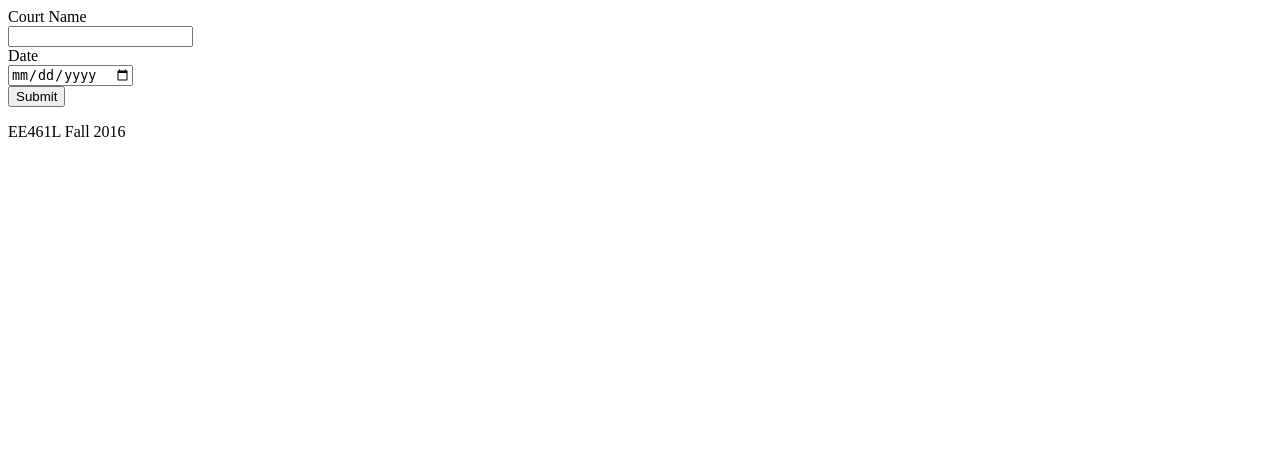
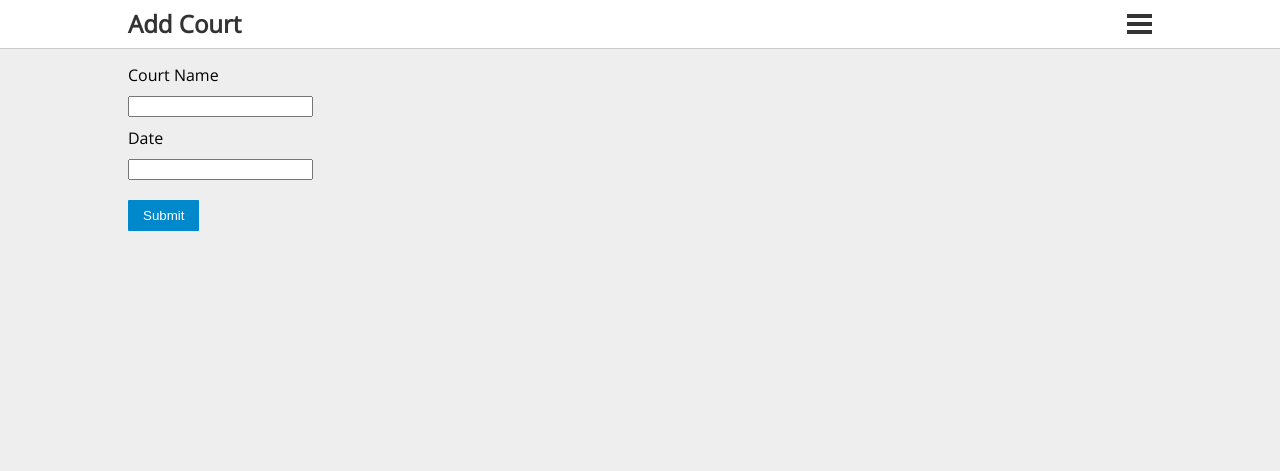
Before and after one commit to ConnorWhite/PickupGame, a PHP site: page /addgame.php in a window 1280 px wide. Shown: the top 471 px of the page. Run offline with PHP 8.4, Linux system fonts and the light colour scheme.

Commit message:
addgame.php styling

```diff
--- a/addgame.php
+++ b/addgame.php
@@ -2,24 +2,27 @@
   include 'DatabaseFacade.php';
   session_start();
   function display() {
-    addGame($_POST["txt"], $_POST["date"], $_SESSION["CourtID"]);
+    addGame($_POST["name"], $_POST["datetime"], $_SESSION["CourtID"]);
     echo "Added Game <br>";
   }
   if(isset($_POST['submit'])) {
     display();
     header('Location: court.php');
   }
+
+  $title = 'Add Court';
+  include 'header.php'
 ?>
-<html>
-  <body>
-    <form method="post" action="">
-      Court Name<br>
-      <input type="text" name="txt"/><br>
-      Date<br>
-      <input type="date" name="date"/><br>
+<div class="content">
+  <div class="wrap">
+    <form id="addGameForm" method="post" action="">
+      <p>Court Name</p>
+      <input type="text" name="name"/><br>
+      <p>Date</p>
+      <input type="datetime" name="datetime"/><br>
       <input type="submit" name="submit" value="Submit"/>
     </form>
-  </body>
-</html>
+  </div>
+</div>
 <?php
   include 'footer.php';
--- a/css/style.css
+++ b/css/style.css
@@ -79,6 +79,14 @@ a {
 
 p {
   margin: 0; }
+
+#addGameForm {
+  margin-top: 15px; }
+  #addGameForm p,
+  #addGameForm input {
+    margin-top: 10px; }
+  #addGameForm input[type="submit"] {
+    margin-top: 20px; }
 
 #addgame,
 #join {
--- a/css/style.scss
+++ b/css/style.scss
@@ -116,6 +116,17 @@ a {
 
 p {
   margin: 0;
+}
+
+#addGameForm{
+  margin-top: 15px;
+  p,
+  input{
+    margin-top:10px;
+  }
+  input[type="submit"]{
+    margin-top: 20px;
+  }
 }
 
 #addgame,
```
Also changed, not shown: 1 other file.
